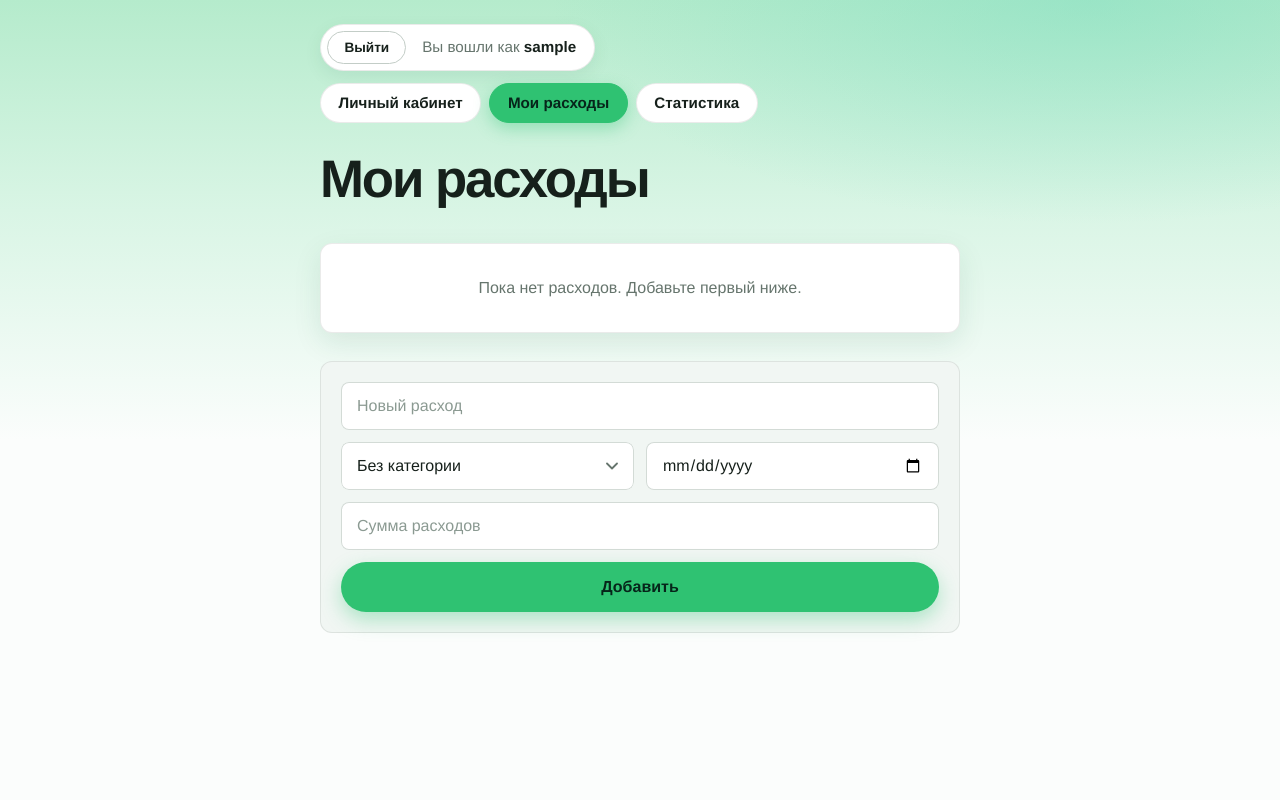
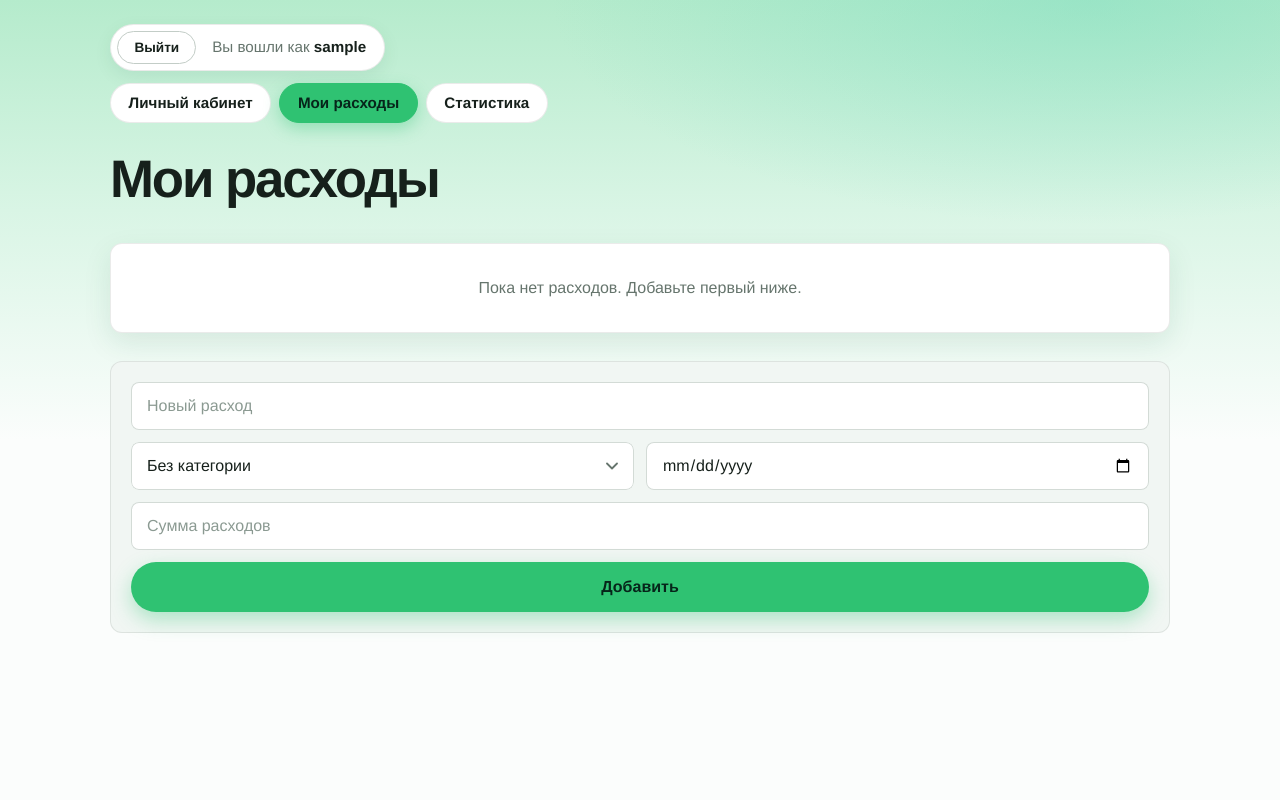
Before and after one commit to GigaProgramm/MyExpenses, a Flask app: page / in a window 1280 px wide. Run offline with Flask 3, Linux system fonts and the light colour scheme; the visitor is signed in with stand-in values (Sample User, id 1); data that the repository does not hold is empty.

Commit message:
пошире блоки стали

```diff
--- a/static/style.css
+++ b/static/style.css
@@ -16,6 +16,8 @@
   --danger-pale: rgba(208, 58, 86, 0.1);
   --danger-line: rgba(208, 58, 86, 0.42);
   --radius: 12px;
+  --content-width: 1100px;
+  --auth-width: 520px;
 }
 
 *,
@@ -38,7 +40,7 @@ body {
 }
 
 .container {
-  max-width: 680px;
+  max-width: var(--content-width);
   margin: 0 auto;
   padding: 3rem 1.25rem 4rem;
 }
@@ -300,7 +302,7 @@ h1 {
 
 /* ---------- Шапка на главной ---------- */
 .topbar-wrap {
-  max-width: 680px;
+  max-width: var(--content-width);
   margin: 0 auto;
   padding: 1.5rem 1.25rem 0;
 }
@@ -365,7 +367,7 @@ h1 {
 
 /* ---------- Карточка авторизации ---------- */
 .container.auth {
-  max-width: 440px;
+  max-width: var(--auth-width);
   padding-top: 4rem;
 }
 
```
